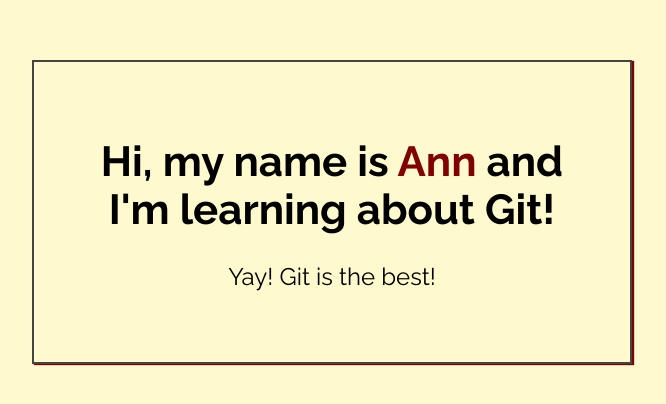
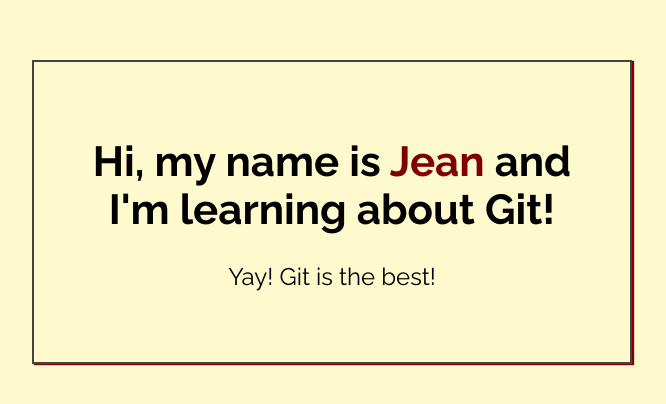
Before and after one commit to jean-estevez/my-first-repo, a plain HTML site: page index.html in a window 1280 px wide. Shown: the part 188-592 px from the top of the page, without its empty margins (308-974 px from the left). Drawn offline with Linux system fonts and the light colour scheme.

Commit message:
Added name to index.html

```diff
--- a/index.html
+++ b/index.html
@@ -14,7 +14,7 @@
 <body>
 
     <div class="greeting">
-        <h1>Hi, my name is <span class="highlight">Ann</span> and I'm learning about Git! </h1>
+        <h1>Hi, my name is <span class="highlight">Jean</span> and I'm learning about Git! </h1>
 
         <p>Yay! Git is the best!</p>
     </div>
```
